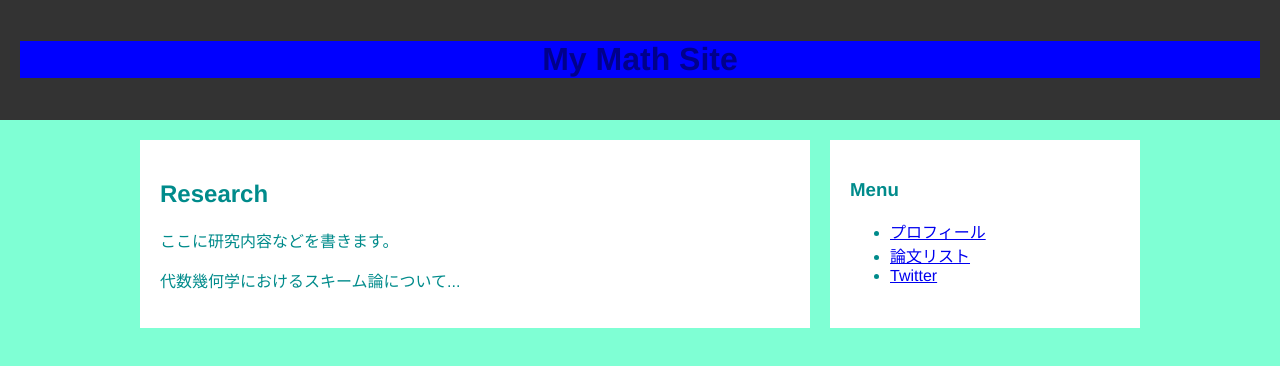
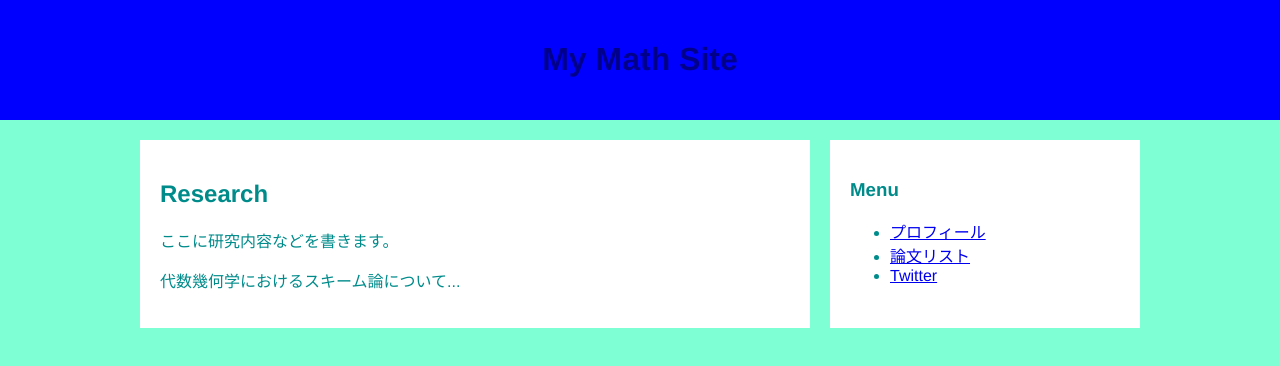
Before and after one commit to 5-take-s/mysite, a plain HTML site: page index.html in a window 1280 px wide. Drawn offline with Linux system fonts and the light colour scheme.

Commit message:
headerの色変更

```diff
--- a/style.css
+++ b/style.css
@@ -13,7 +13,7 @@ body {
 
 /* 上のタイトル部分 */
 header {
-    background-color: #333; /* 黒っぽいヘッダー */
+    background-color: blue; /* 黒っぽいヘッダー */
     color: white;
     padding: 20px;
     text-align: center;
```
